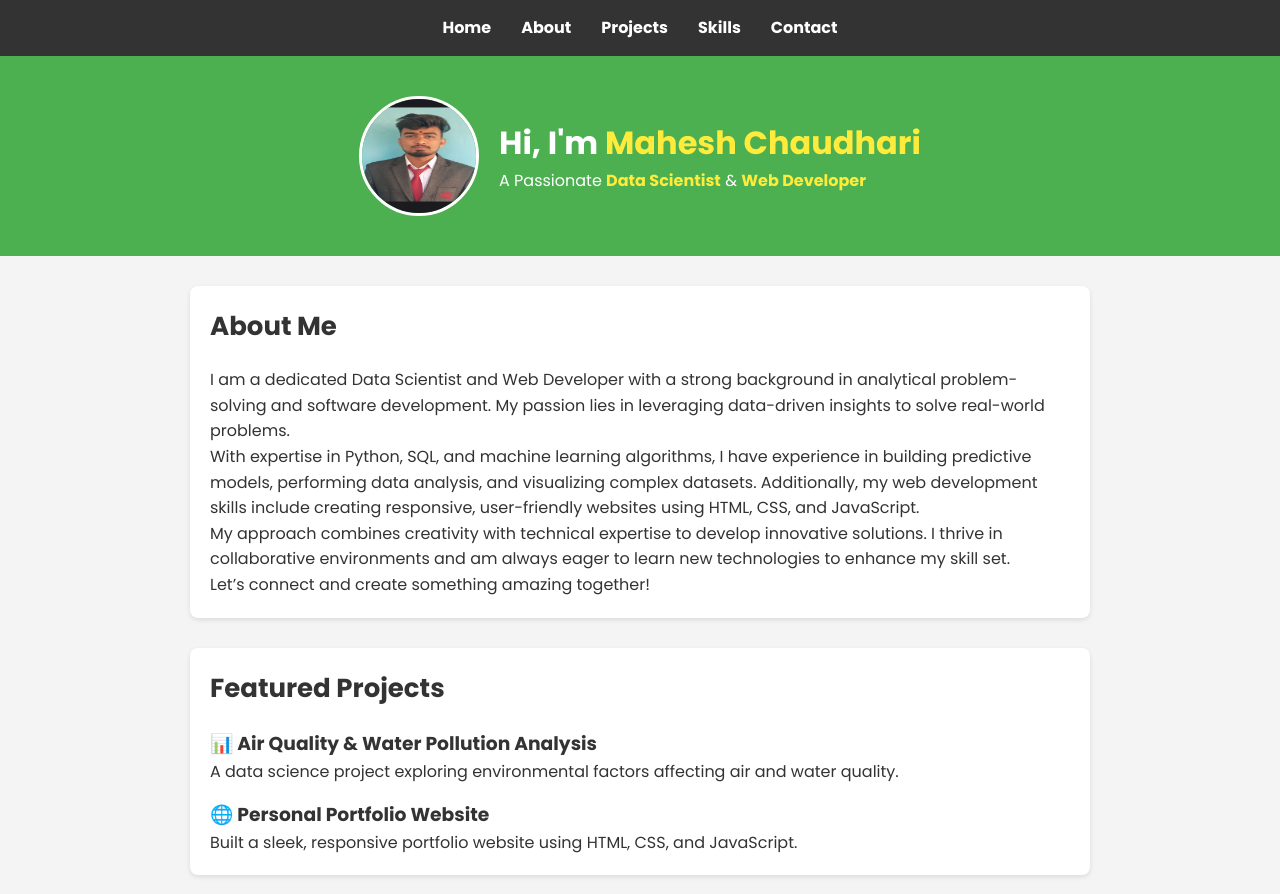
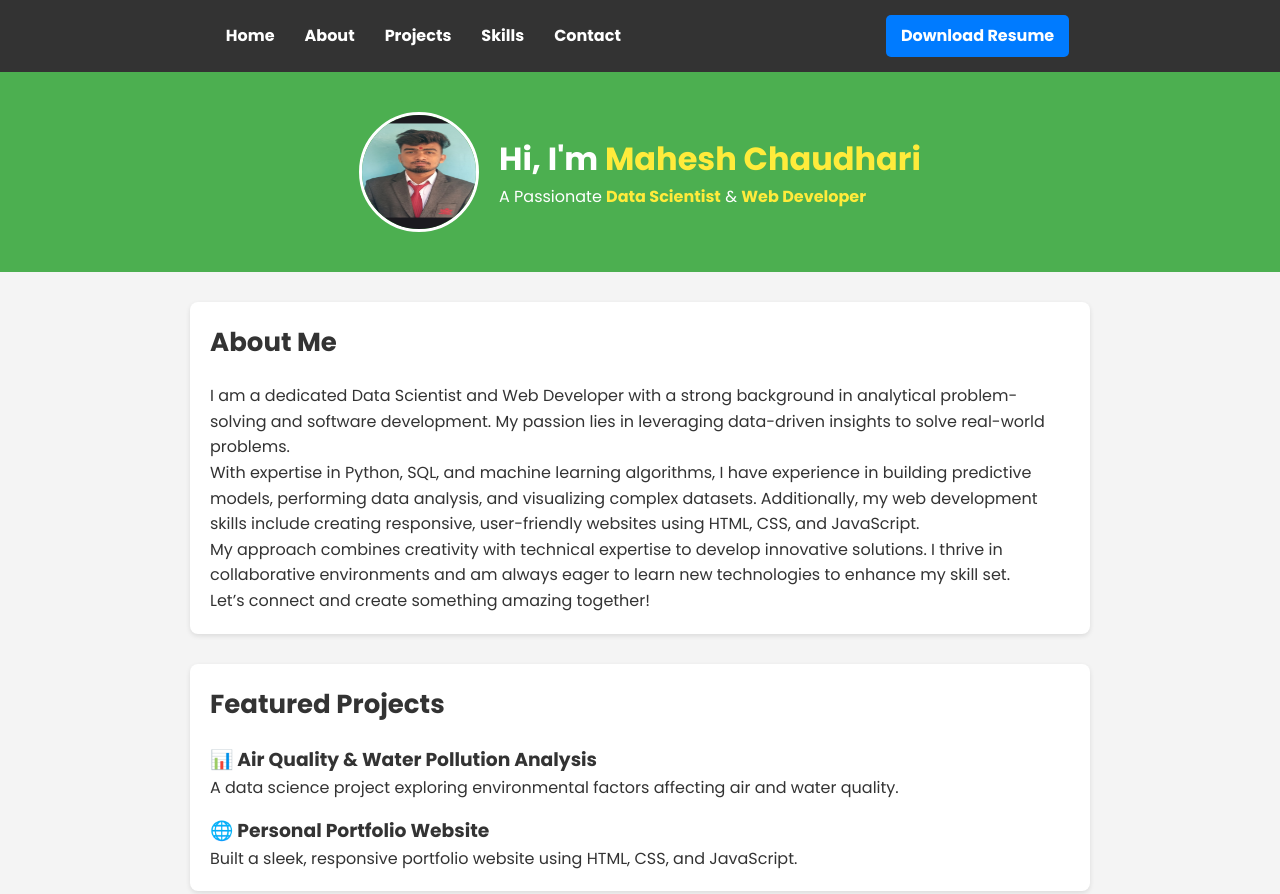
Before and after one commit to maheshChaudhari26/portfolio, a plain HTML site: page index.html in a window 1280 px wide. Shown: the top 894 px of the page. Drawn offline with Linux system fonts and the light colour scheme.

Commit message:
portfolio

```diff
--- a/index.html
+++ b/index.html
@@ -16,6 +16,7 @@
     <header>
         <nav class="navbar">
             <div class="nav-container">
+
                 <ul>
                     <li><a href="#home">Home</a></li>
                     <li><a href="#about">About</a></li>
@@ -23,8 +24,10 @@
                     <li><a href="#skills">Skills</a></li>
                     <li><a href="#contact">Contact</a></li>
                 </ul>
+                <a href="resume.pdf" download class="resume-button">Download Resume</a>
             </div>
         </nav>
+
         <div class="hero">
             <div class="hero-content">
                 <img src="profile.jpg" alt="Mahesh Chaudhari" class="hero-photo">
--- a/style.css
+++ b/style.css
@@ -1,5 +1,3 @@
-/* Global Styles */
-
 * {
     margin: 0;
     padding: 0;
@@ -56,6 +54,26 @@ body {
 
 .navbar a:hover {
     color: #4CAF50;
+}
+
+.nav-container {
+    display: flex;
+    align-items: center;
+    justify-content: space-between;
+}
+
+.resume-button {
+    background-color: #007bff;
+    color: white;
+    padding: 8px 15px;
+    text-decoration: none;
+    font-weight: bold;
+    border-radius: 5px;
+    margin-left: 250px;
+}
+
+.resume-button:hover {
+    background-color: #0056b3;
 }
 
 
```
Also changed, not shown: 1 other file.
